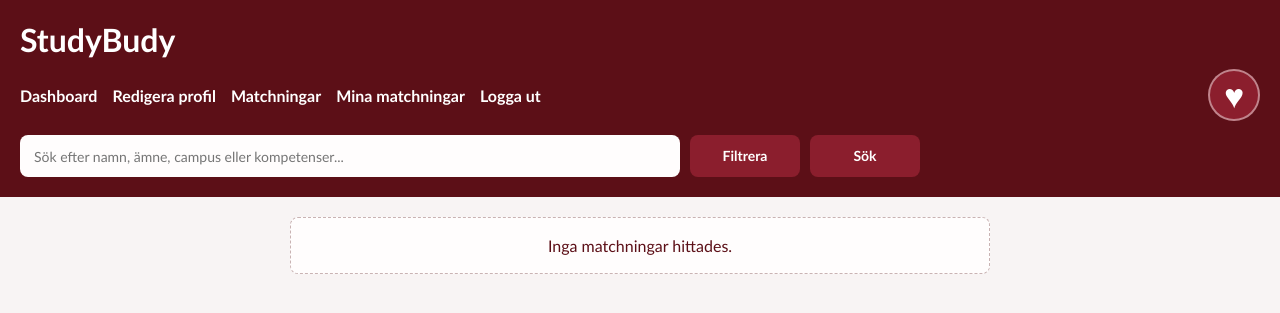
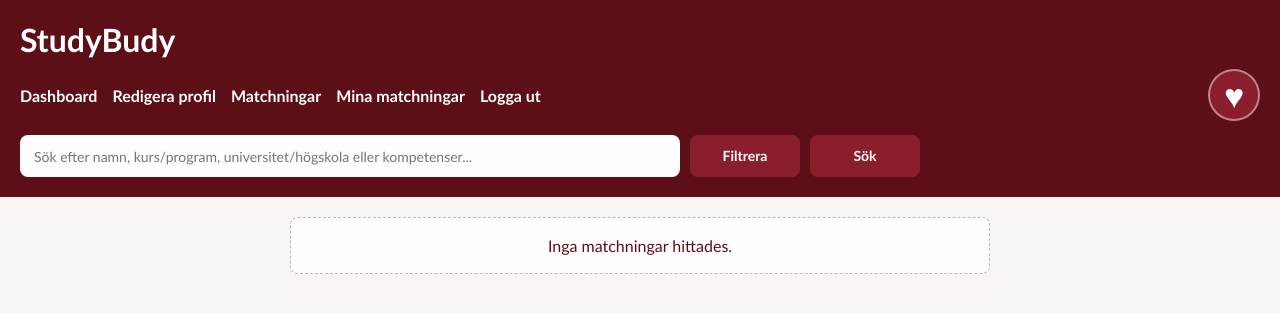
Before and after one commit to Najehnator/StudyBudy, a Flask app: page /matches in a window 1280 px wide. Shown: the top 313 px of the page. Run offline with Flask 3, Linux system fonts and the light colour scheme; the visitor is signed in with stand-in values (Sample User, id 1); data that the repository does not hold is empty; some libraries are stand-ins or nearby versions.

Commit message:
Ändrade span
Ändrade i span så att det också står universitet/högskola istället för campus och kurs/program istället för ämne

```diff
--- a/templates/matches.html
+++ b/templates/matches.html
@@ -38,7 +38,7 @@
 
                                 <div>
                                     <strong>{{ liked_user[1] }}</strong>
-                                    <span>{{ liked_user[2] or 'Ej campus' }} · {{ liked_user[3] or 'Ej ämne' }}</span>
+                                    <span>{{ liked_user[2] or 'Ej universitet/högskola' }} · {{ liked_user[3] or 'Ej kurs/program' }}</span>
                                 </div>
                             </a>
                         {% endfor %}
@@ -55,7 +55,7 @@
                     type="text"
                     id="search"
                     name="search"
-                    placeholder="Sök efter namn, ämne, campus eller kompetenser..."
+                    placeholder="Sök efter namn, kurs/program, universitet/högskola eller kompetenser..."
                     value="{{ search_query }}"
                 >
 
--- a/templates/my_matches.html
+++ b/templates/my_matches.html
@@ -38,7 +38,7 @@
 
                                 <div>
                                     <strong>{{ liked_user[1] }}</strong>
-                                    <span>{{ liked_user[2] or 'Ej campus' }} · {{ liked_user[3] or 'Ej ämne' }}</span>
+                                    <span>{{ liked_user[2] or 'Ej universitet/högskola' }} · {{ liked_user[3] or 'Ej kurs/program' }}</span>
                                 </div>
                             </a>
                         {% endfor %}
--- a/templates/other_user_profile.html
+++ b/templates/other_user_profile.html
@@ -38,7 +38,7 @@
 
                                 <div>
                                     <strong>{{ liked_user[1] }}</strong>
-                                    <span>{{ liked_user[2] or 'Ej campus' }} · {{ liked_user[3] or 'Ej ämne' }}</span>
+                                    <span>{{ liked_user[2] or 'Ej universitet/högskola' }} · {{ liked_user[3] or 'Ej kurs/program' }}</span>
                                 </div>
                             </a>
                         {% endfor %}
--- a/templates/profile.html
+++ b/templates/profile.html
@@ -38,7 +38,7 @@
 
                                 <div>
                                     <strong>{{ liked_user[1] }}</strong>
-                                    <span>{{ liked_user[2] or 'Ej campus' }} · {{ liked_user[3] or 'Ej ämne' }}</span>
+                                    <span>{{ liked_user[2] or 'Ej universitet/högskola' }} · {{ liked_user[3] or 'Ej kurs/program' }}</span>
                                 </div>
                             </a>
                         {% endfor %}
```
